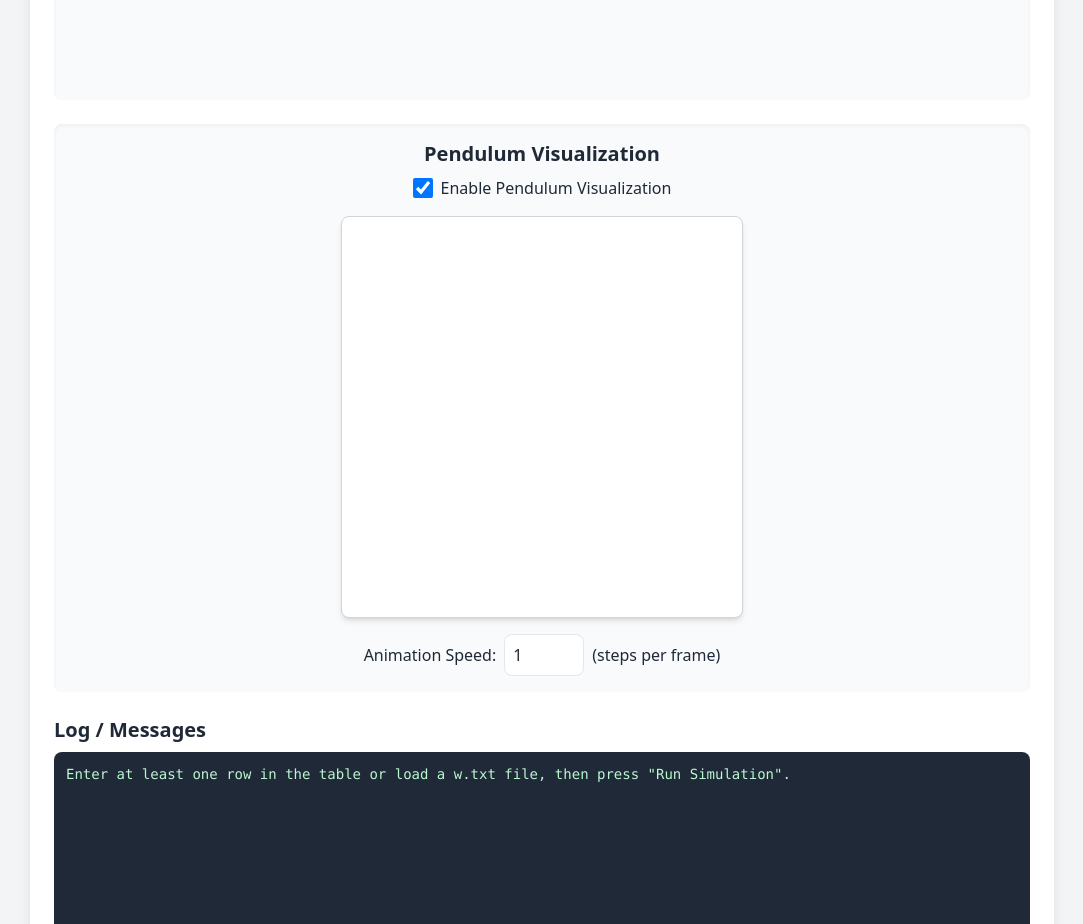
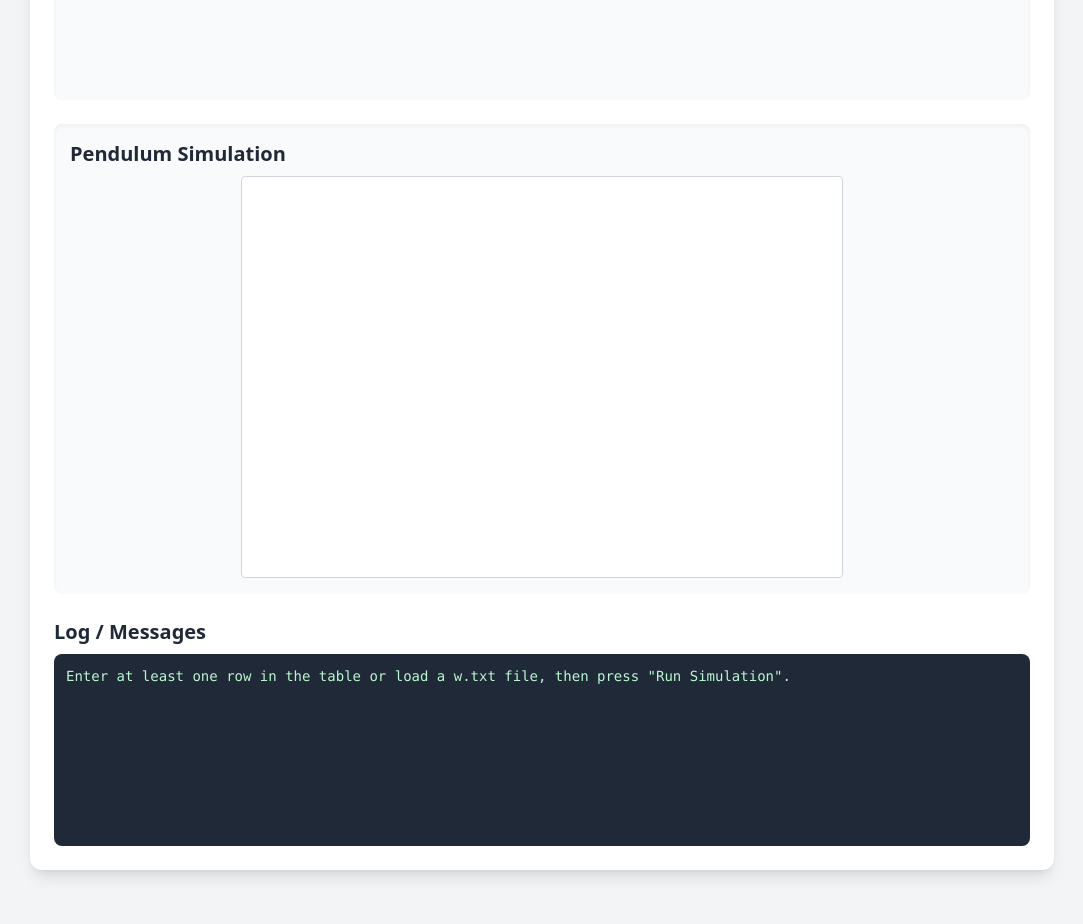
Before and after one commit to chinchio1/pendolo_web_2, a plain HTML site: page index.html in a window 1280 px wide. Shown: the part 1160-2084 px from the top of the page, without its empty margins (98-1181 px from the left). After the commit the page ends 2054 px from the top, so only its background shows below. Drawn offline with nearby package versions, Linux system fonts and the light colour scheme.

Commit message:
Update index.html

```diff
--- a/index.html
+++ b/index.html
@@ -79,20 +79,10 @@
       <canvas id="chart" width="900" height="400"></canvas>
     </div>
 
-    <!-- Pendulum Visualization -->
-    <div class="bg-gray-50 p-4 rounded-lg shadow-inner flex flex-col items-center">
-      <h3 class="text-xl font-semibold mb-2">Pendulum Visualization</h3>
-      <label class="flex items-center gap-2 mb-4">
-        <input type="checkbox" id="visualizePendulum" checked class="form-checkbox h-5 w-5 text-blue-600">
-        <span>Enable Pendulum Visualization</span>
-      </label>
-      <canvas id="pendulumCanvas" width="400" height="400" class="bg-white border border-gray-300 rounded-lg shadow-md"></canvas>
-      <label class="flex items-center gap-2 mt-4">
-        <span>Animation Speed:</span>
-        <input id="animationSpeed" type="number" value="1" min="1" step="1"
-               class="w-20 p-2 border rounded-lg focus:ring-2 focus:ring-blue-500" />
-        <span>(steps per frame)</span>
-      </label>
+    <!-- Pendulum Simulation Canvas -->
+    <div class="bg-gray-50 p-4 rounded-lg shadow-inner mt-6">
+      <h3 class="text-xl font-semibold mb-2">Pendulum Simulation</h3>
+      <canvas id="pendulumCanvas" width="600" height="400" class="bg-white border border-gray-300 rounded mx-auto block"></canvas>
     </div>
 
     <!-- Log -->
```
